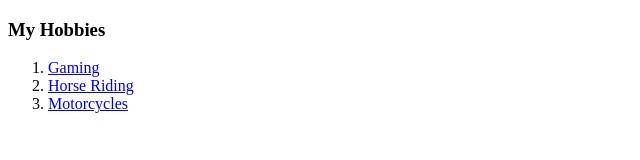
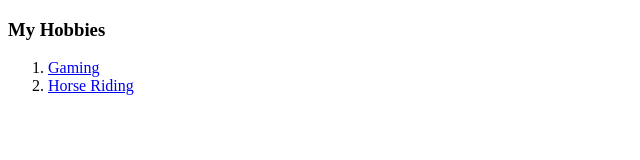
Before and after one commit to Russernator/cv, a plain HTML site: page Hobbies.html in a window 1280 px wide. Shown: the whole page, without its empty margins (0-640 px from the left). Drawn offline with Linux system fonts and the light colour scheme.

Commit message:
Update Hobbies.html

```diff
--- a/Hobbies.html
+++ b/Hobbies.html
@@ -11,8 +11,7 @@
   <ol>
     <li><a href="https://www.oldschoolgaming.net/">Gaming</a> </li>
     <li><a href="https://a-z-animals.com/animals/horse/">Horse Riding</a> </li>
-    <li><a href="images/Russell Helmet 2019.jpg">Motorcycles</a> </li>
-  </ol>
+   </ol>
 </body>
 
 </html>
```
